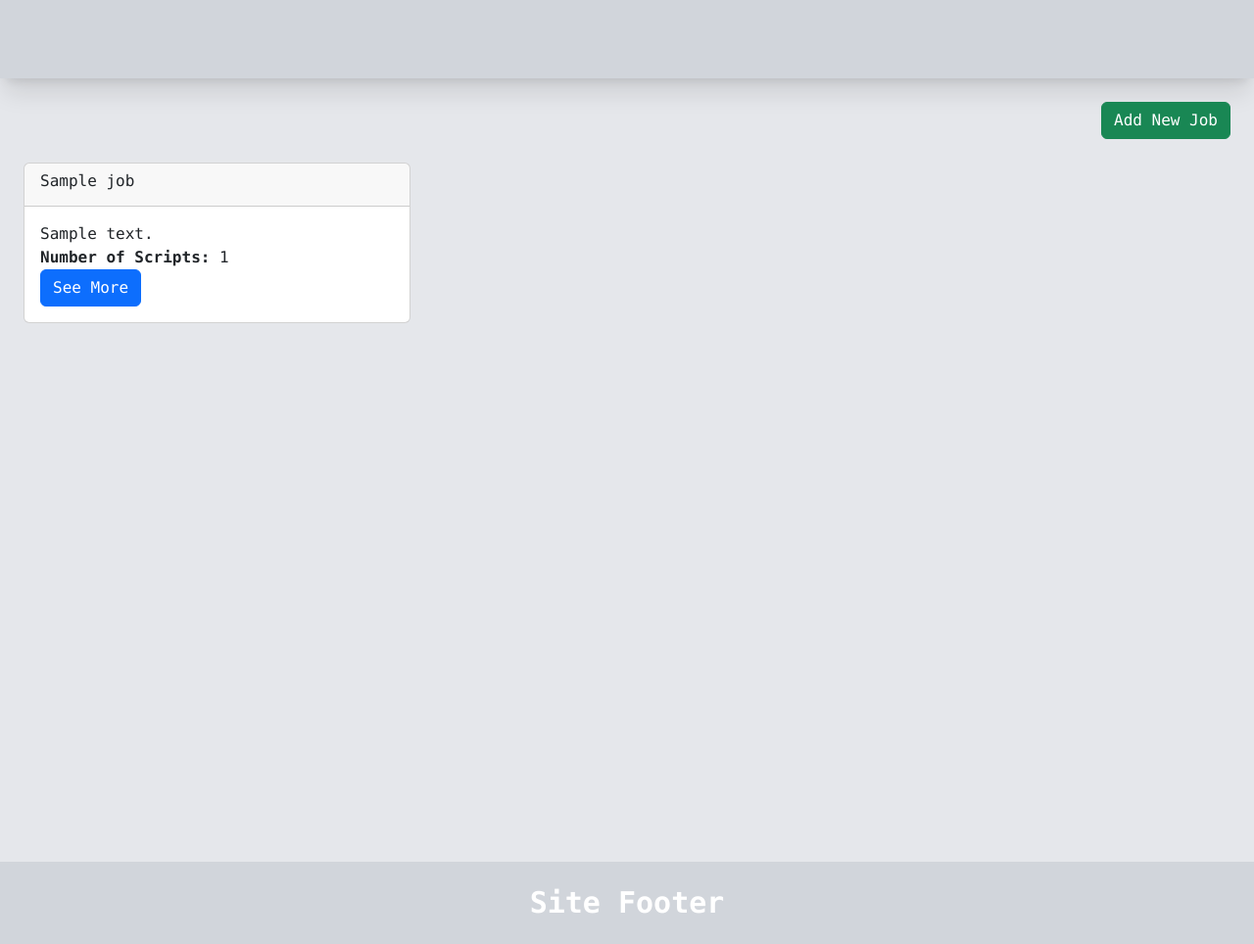
After one commit to Yonas-Assefa/periodic-job-scheduler, a Django app: template jobs/templates/jobs/job_list.html in a window 1280 px wide. The commit adds this page. Shown: the whole page at 98% size. Run offline with Django 4.2, Linux system fonts and the light colour scheme; the template is opened without the code that fills it: most values are stand-ins (such as "Sample title", 1, 10 or a date in 2020); some libraries are stand-ins or nearby versions.

Commit message:
fix: ui fixes

```diff
--- a/jobs/forms.py
+++ b/jobs/forms.py
@@ -28,7 +28,7 @@ class ScriptForm(forms.ModelForm):
 
     class Meta:
         model = Script
-        fields = ['script_name', 'content', 'table_name', 'order_exec', 'import_enabled']
+        fields = ['script_name', 'content', 'table_name', 'order_exec', 'import_enabled', 'delete_script']
         widgets = {
             'content': forms.HiddenInput(),  # Use HiddenInput to hide the text area and include the Ace Editor content
             'order_exec': forms.NumberInput(attrs={'class': 'form-control', 'style': 'max-width: 80px;'}),
--- a/jobs/models.py
+++ b/jobs/models.py
@@ -15,6 +15,7 @@ class Job(models.Model):
     description = models.TextField()
     schedule_days = models.JSONField()
     schedule_time = models.TimeField()
+    created_at = models.DateTimeField(auto_now_add=True)
 
     def __str__(self):
         return self.name
@@ -28,6 +29,7 @@ class Script(models.Model):
     table_name = models.CharField(max_length=255)
     order_exec = models.PositiveIntegerField()
     import_enabled = models.BooleanField(default=False)
+    delete_script = models.BooleanField(default=False)
 
     class Meta:
         ordering = ['order_exec']
@@ -45,5 +47,5 @@ class Script(models.Model):
                 script.order_exec = expected_order
                 script.save(update_fields=['order_exec'])
                 changes_made = True
-        expected_order += 1
+            expected_order += 1
         return changes_made
--- a/jobs/templates/jobs/add_job.html
+++ b/jobs/templates/jobs/add_job.html
@@ -295,7 +295,7 @@
     </div>
     <div>
       <label class="block text-sm font-medium text-gray-700">Execution Order</label>
-      <input type="number" name="script_formset-__prefix__-order_exec" id="execution-order" class=" w-full p-2 border border-gray-300 rounded-md shadow-sm" />
+      <input min="1" type="number" name="script_formset-__prefix__-order_exec" id="execution-order" class=" w-full p-2 border border-gray-300 rounded-md shadow-sm" />
     </div>
     <div class="flex flex-row gap-4 ">
       <div>
@@ -446,5 +446,5 @@
 </script>
 
 
-{{ script_formset.total_form_count }}
+
 {% endblock %}
--- a/jobs/templates/jobs/base.html
+++ b/jobs/templates/jobs/base.html
@@ -5,25 +5,22 @@
     <meta name="viewport" content="width=device-width, initial-scale=1.0" />
     <script src="https://cdn.tailwindcss.com/3.4.5"></script>
     <link href="https://cdn.jsdelivr.net/npm/bootstrap@5.3.0-alpha1/dist/css/bootstrap.min.css" rel="stylesheet">
-
-
-    <script
-      src="https://cdnjs.cloudflare.com/ajax/libs/ace/1.4.14/ace.js"
+    <script src="https://cdnjs.cloudflare.com/ajax/libs/ace/1.4.14/ace.js"
             integrity="sha512-rORxfZIwIMvSXR5dFoETeCk4ZVxNnEyD/CrYvljW5Tb5vAwZrK5brLrfztCKfZ5rYz7bjjwwxRLxFkHKQ0ZtTQ=="
-      crossorigin="anonymous"
-      referrerpolicy="no-referrer"
-    ></script>
+            crossorigin="anonymous" referrerpolicy="no-referrer"></script>
 
     {% block extra_head %}{% endblock %}
 </head>
+
 <body class="flex flex-col min-h-screen bg-gray-200 font-mono">
 
 <header>
-      <nav
-        class="block w-full h-20 bg-gray-300 shadow-xl py-4 px-8 shadow-md text-white"
-      ></nav>
+    <nav class="block w-full h-20 bg-gray-300 shadow-xl py-4 px-8 shadow-md text-white">
+        <!-- 'Add New Job' Button in the Navigation Bar -->
+    </nav>
 </header>
 
+<div class="min-h-screen">
   <!-- Toast Container -->
 <div id="toast-container" class="position-fixed top-0 end-0 p-3" style="z-index: 11">
   {% if messages %}
@@ -48,16 +45,15 @@
   {% endif %}
 </div>
 
-    <main class="flex-grow">
+
   {% block content %}
-      <!-- Default content goes here -->
   {% endblock %}
-    </main>
+</div>
+
 
 <footer class="bg-gray-300 text-white py-4 text-center">
   <h1 class="text-3xl font-bold">Site Footer</h1>
 </footer>
-
 
 
 <!-- Bootstrap JavaScript -->
--- /dev/null
+++ b/jobs/templates/jobs/job_list.html
@@ -0,0 +1,38 @@
+{% extends 'jobs/base.html' %}
+
+{% block content %}
+
+<main class="flex-grow p-4">
+    <div class="row">
+        <!-- 'Add New Job' Button Above the Job Listings -->
+        <div class="col-md-12 mb-4 text-end">
+            <a href="{% url 'add_job' %}" class="btn btn-success">Add New Job</a>
+        </div>
+
+        {% if jobs_with_scripts|length == 0 %}
+            <div class="col-md-12">
+                <div class="alert alert-warning text-center" role="alert">
+                    <h5 class="alert-heading">No Jobs Found Yet!</h5>
+                    <p>It looks like there are no jobs available at the moment. Please check back later or add a new job.</p>
+                </div>
+            </div>
+        {% else %}
+            {% for job_with_scripts in jobs_with_scripts %}
+                <div class="col-md-4 mb-4">
+                    <div class="card">
+                        <div class="card-header">
+                            <h5 class="card-title">{{ job_with_scripts.job.name }}</h5>
+                        </div>
+                        <div class="card-body">
+                            <p class="card-text">{{ job_with_scripts.job.description|truncatewords:20 }}</p>
+                            <p class="card-text"><strong>Number of Scripts:</strong> {{ job_with_scripts.scripts|length }}</p>
+                            <a href="{% url 'job_detail' job_with_scripts.job.id %}" class="btn btn-primary">See More</a>
+                        </div>
+                    </div>
+                </div>
+            {% endfor %}
+        {% endif %}
+    </div>
+</main>
+
+{% endblock %}
--- a/jobs/urls.py
+++ b/jobs/urls.py
@@ -5,7 +5,8 @@ from . import views
 
 
 urlpatterns = [
-    path('', views.home),
+    path('', views.home, name='home'),
     path('test/', views.job_view_test2),
-    path('add_job/', views.add_job)
+    path('add_job/', views.add_job, name='add_job'),
+    path('job/<int:pk>/', views.job_detail, name='job_detail')
 ]
--- a/myproject/settings.py
+++ b/myproject/settings.py
@@ -52,6 +52,8 @@ MIDDLEWARE = [
     'django.contrib.auth.middleware.AuthenticationMiddleware',
     'django.contrib.messages.middleware.MessageMiddleware',
     'django.middleware.clickjacking.XFrameOptionsMiddleware',
+]
+STATICFILES_DIRS = [# This is optional for additional global static files
 ]
 
 ROOT_URLCONF = 'myproject.urls'
```
Also changed, not shown: jobs/templates/jobs/job_detail.html (added, +84 -0 lines), jobs/views.py (+27 -9 lines), jobs/migrations/0004_alter_script_content.py (added), jobs/migrations/0005_script_delete_script.py (added), jobs/migrations/0006_job_created_at.py (added), jobs/static/jobs/images/not-found.png (added), requirements.txt (line endings or trailing spaces). Lines whose indentation alone changed are shown as unchanged.
